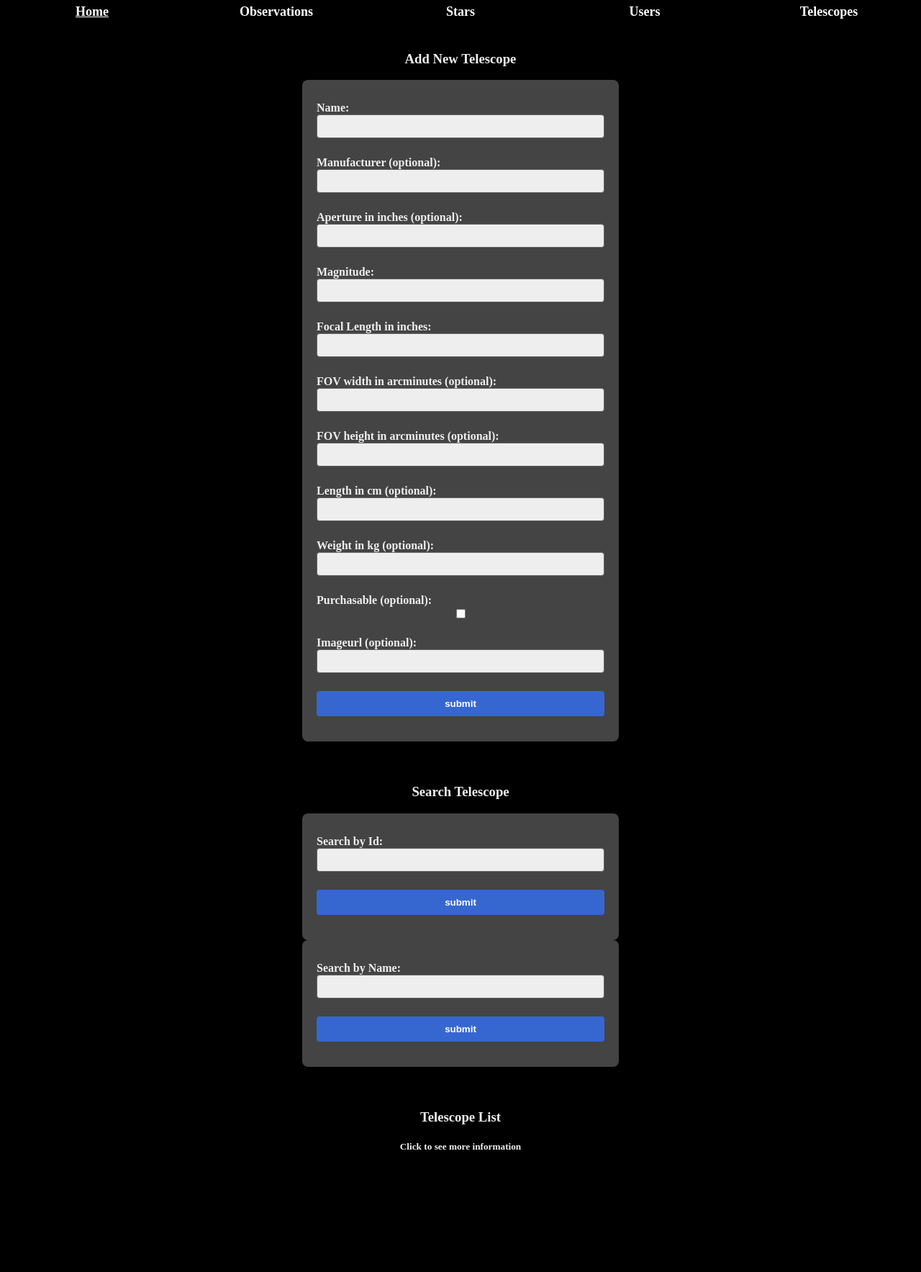
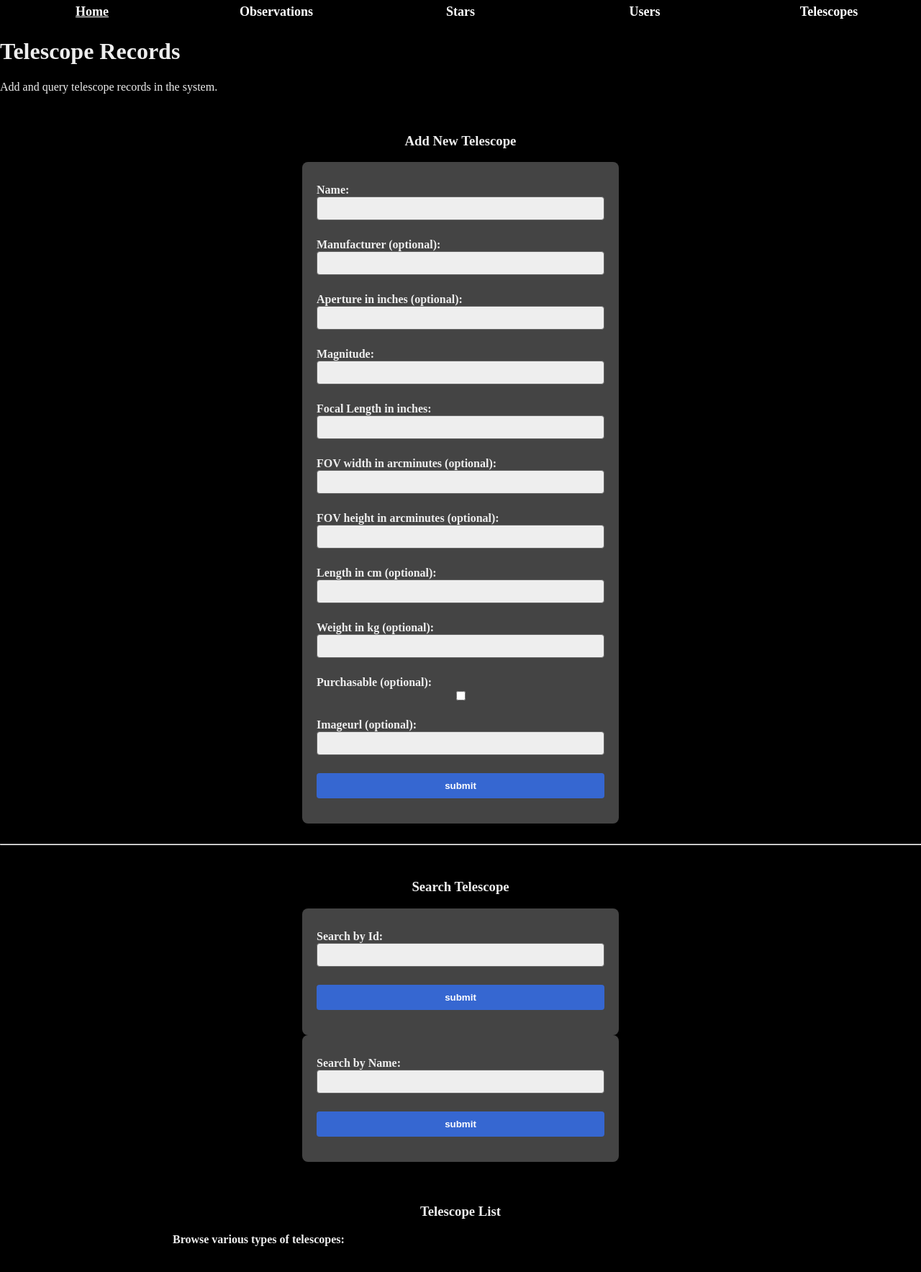
Before and after one commit to Shreyas31/celestial_outpost, a Flask app: page /telescope/ in a window 1280 px wide. Shown: the whole page at 72% size. Before the commit the page ends 1597 px from the top, so only its background shows below. Run offline with Flask 3, Linux system fonts and the light colour scheme; data that the repository does not hold is empty.

Commit message:
Updated telescope homepage with telescope list

```diff
--- a/templates/telescope/home.html
+++ b/templates/telescope/home.html
@@ -3,9 +3,18 @@
 {% block title %}Telescopes{% endblock %}
 
 {% block content %}
+<body>
+  <header>
+    <h1>Telescope Records</h1>
+    <p>Add and query telescope records in the system.</p>
+  </header>
 
 {% if error %}
   <div class="error">{{ error }}</div>
+{% endif %}
+
+{% if success %}
+  <div class="success">{{ success }}</div>
 {% endif %}
 
 <div class="container">
@@ -48,6 +57,8 @@
   </form>
 </div>
 
+<hr>
+
 <div class="container">
   <h3>Search Telescope</h3>
   <form action="{{ url_for('telescope.search_telescope') }}" method="post">
@@ -67,16 +78,19 @@
 
 <div class="container">
   <h3>Telescope List</h3>
-  <h5>Click to see more information</h5>
-  <ul>
-    {% for t in telescopes %}
+  <strong>Browse various types of telescopes:</strong>
+  <p>
+    {% for i in range(telescopes|length) %}
+    <ul>
       <li>
-        <a href="{{ url_for('telescope.telescope_information', id=t.id )}}"><strong>{{t.name}}</strong></a>
-        <small>{{t.manufacturer}}</small>
-        <small>{{t.aperture}}</small>
-        <small>{{t.magnitude}}</small>
+        <div class="content">
+          <!--<img src="" alt="" srcset="">-->
+          </div>
+          {{ telescopes[i].name }} manufactured by <strong>{{telescopes[i].manufacturer}}</strong> was observed by <strong>{{counts[i]}}</strong> observers.
+        </div>
       </li>
+    </ul>
     {% endfor %}
-  </ul>
+  </p>
 </div>
 {% endblock %}
```
